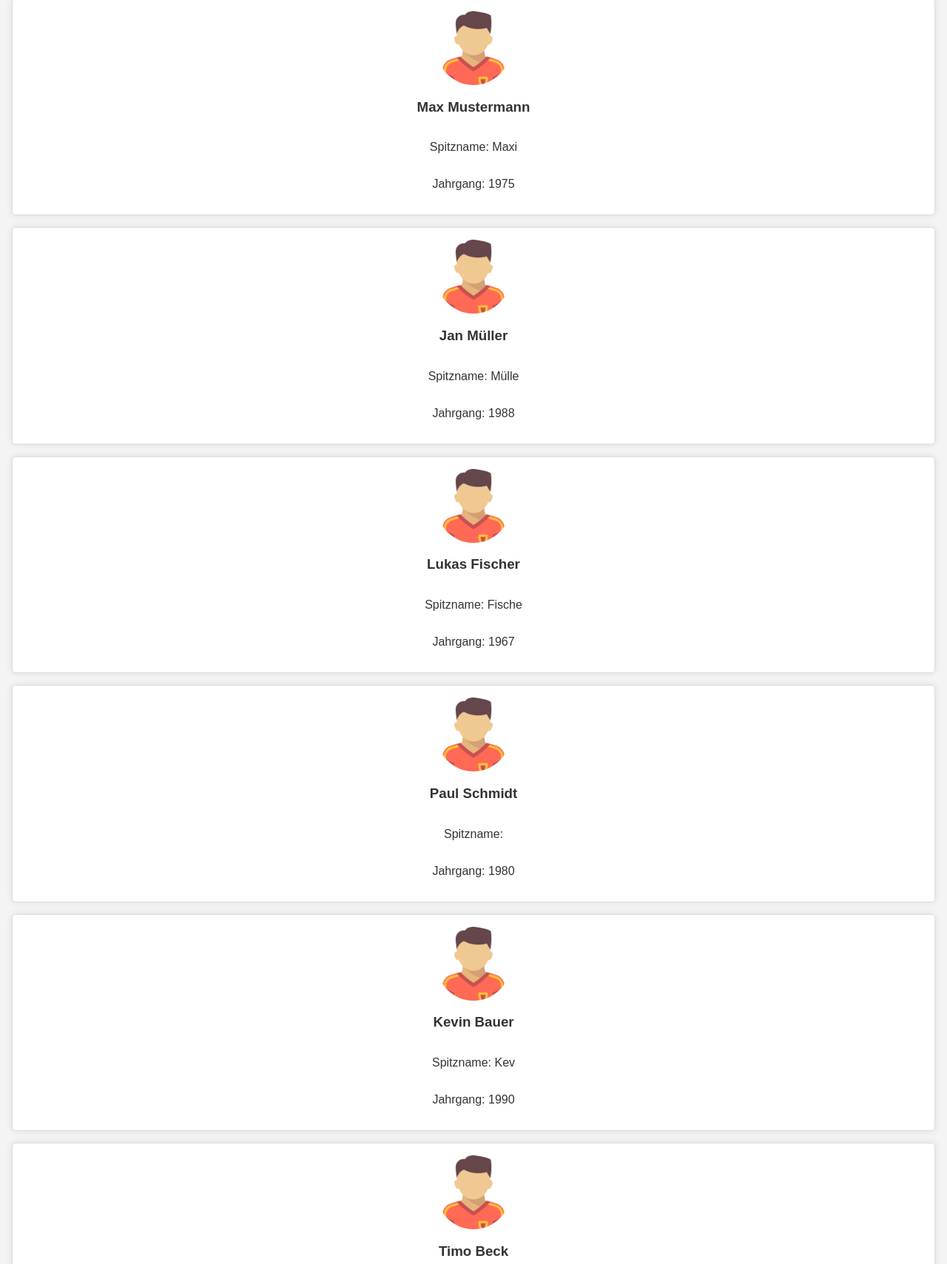
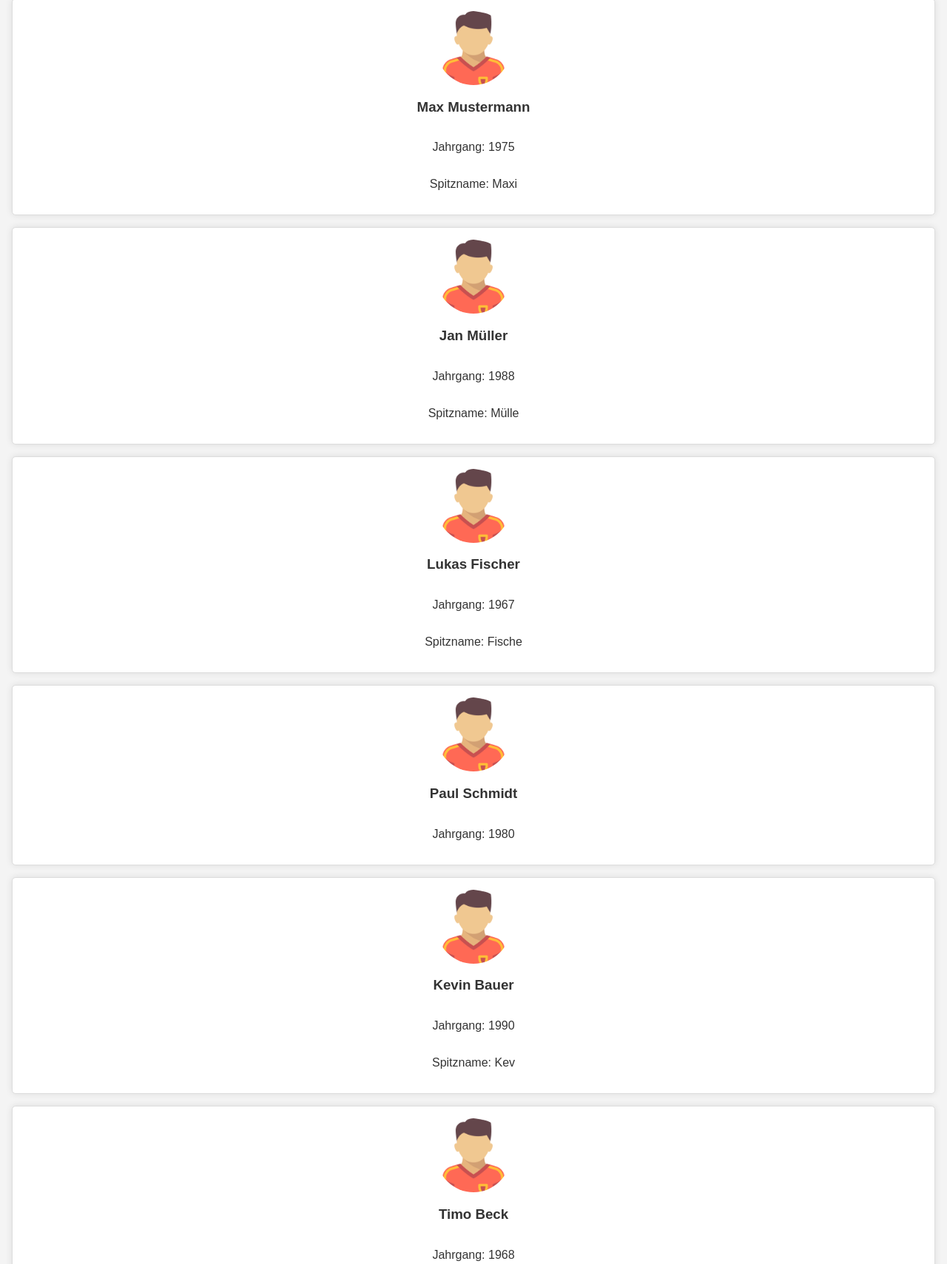
Before and after one commit to FasAndy/SVBrunnenfeld, a plain HTML site: page squad.html in a window 1280 px wide. Shown: the part 211-1920 px from the top of the page at 74% size. Drawn offline with Linux system fonts and the light colour scheme.

Commit message:
Update squad.html

```diff
--- a/squad.html
+++ b/squad.html
@@ -24,43 +24,42 @@
         <div class="player">
             <img src="assets/images/placeholder.png" alt="Spielerbild">
             <h3>Max Mustermann</h3>
+            <p>Jahrgang: 1975</p>
             <p>Spitzname: Maxi</p>
-            <p>Jahrgang: 1975</p>
         </div>
 
         <div class="player">
             <img src="assets/images/placeholder.png" alt="Spielerbild">
             <h3>Jan Müller</h3>
+            <p>Jahrgang: 1988</p>
             <p>Spitzname: Mülle</p>
-            <p>Jahrgang: 1988</p>
         </div>
 
         <div class="player">
             <img src="assets/images/placeholder.png" alt="Spielerbild">
             <h3>Lukas Fischer</h3>
+            <p>Jahrgang: 1967</p>
             <p>Spitzname: Fische</p>
-            <p>Jahrgang: 1967</p>
         </div>
 
         <div class="player">
             <img src="assets/images/placeholder.png" alt="Spielerbild">
             <h3>Paul Schmidt</h3>
-            <p>Spitzname:</p>
             <p>Jahrgang: 1980</p>
         </div>
 
         <div class="player">
             <img src="assets/images/placeholder.png" alt="Spielerbild">
             <h3>Kevin Bauer</h3>
+            <p>Jahrgang: 1990</p>
             <p>Spitzname: Kev</p>
-            <p>Jahrgang: 1990</p>
         </div>
 
         <div class="player">
             <img src="assets/images/placeholder.png" alt="Spielerbild">
             <h3>Timo Beck</h3>
+            <p>Jahrgang: 1968</p>
             <p>Spitzname: Becki</p>
-            <p>Jahrgang: 1968</p>
         </div>
     </section>
 
```
